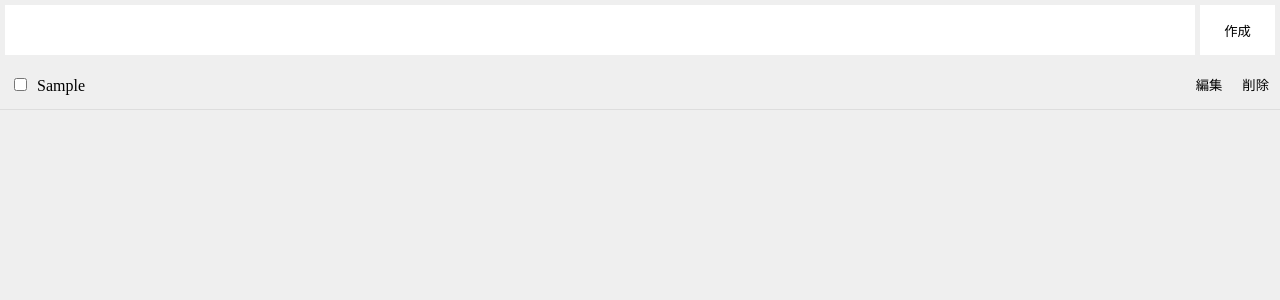
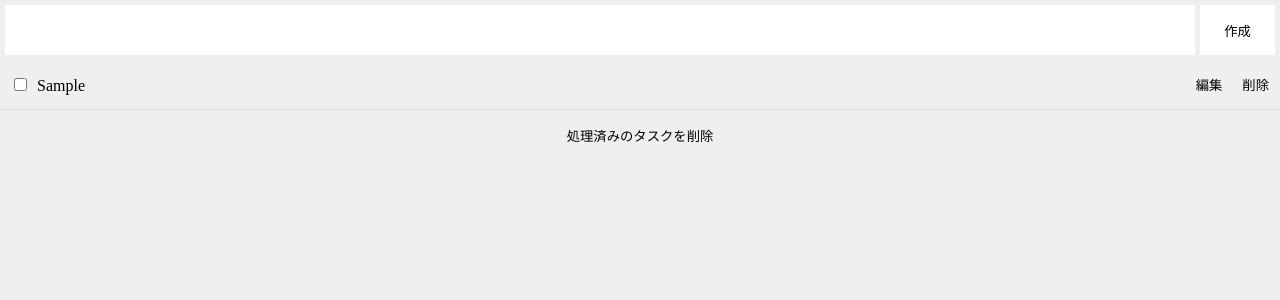
Before and after one commit to KanDai/react-todo, a React (Create React App) app: page / in a window 1280 px wide. Both pictures are taken after typing "Sample" into the empty fields and a click on the button "作成". Shown: the top 300 px of the page. Built offline with nearby package versions, Linux system fonts and the light colour scheme.

Commit message:
処理済みのタスクを削除する処理を追加

```diff
--- a/src/App.tsx
+++ b/src/App.tsx
@@ -36,6 +36,10 @@ function App() {
         setTasks([...tasks])
     }
 
+    const deleteCompleteTask = (): void => {
+        setTasks(tasks.filter((task) => !task.isChecked))
+    }
+
     const toggleChecked = (index: number, checked: boolean): void => {
         tasks[index].isChecked = checked
 
@@ -50,6 +54,7 @@ function App() {
                 toggleChecked={toggleChecked}
                 onSubmitEdit={editTask}
                 clickDelete={deleteTask}
+                deleteCompleteTask={deleteCompleteTask}
             />
         </div>
     )
--- a/src/components/TaskList/index.tsx
+++ b/src/components/TaskList/index.tsx
@@ -15,6 +15,10 @@ const TaskList = (props: TaskListType) => {
         props.clickDelete(index)
     }
 
+    const deleteCompleteTask = (): void => {
+        props.deleteCompleteTask()
+    }
+
     if (props.list.length === 0) {
         return (
             <div className={styles.nodata}>
@@ -27,7 +31,7 @@ const TaskList = (props: TaskListType) => {
         <div className={styles.list}>
             {props.list.map((task: TaskType, index: number) => {
                 return (
-                    <div key={task.id} className="column is-3">
+                    <div key={task.id}>
                         <Task
                             id={task.id}
                             index={index}
@@ -40,6 +44,11 @@ const TaskList = (props: TaskListType) => {
                     </div>
                 )
             })}
+            <div className={styles.deleteArea}>
+                <button type="button" onClick={deleteCompleteTask}>
+                    処理済みのタスクを削除
+                </button>
+            </div>
         </div>
     )
 }
--- a/src/components/TaskList/styles.module.scss
+++ b/src/components/TaskList/styles.module.scss
@@ -8,3 +8,8 @@
     align-items: center;
     justify-content: center;
 }
+
+.deleteArea {
+    padding: 15px;
+    text-align: center;
+}
--- a/src/types/index.d.ts
+++ b/src/types/index.d.ts
@@ -13,4 +13,5 @@ export interface TaskListType {
     toggleChecked: Function
     onSubmitEdit: Function
     clickDelete: Function
+    deleteCompleteTask: Function
 }
```
